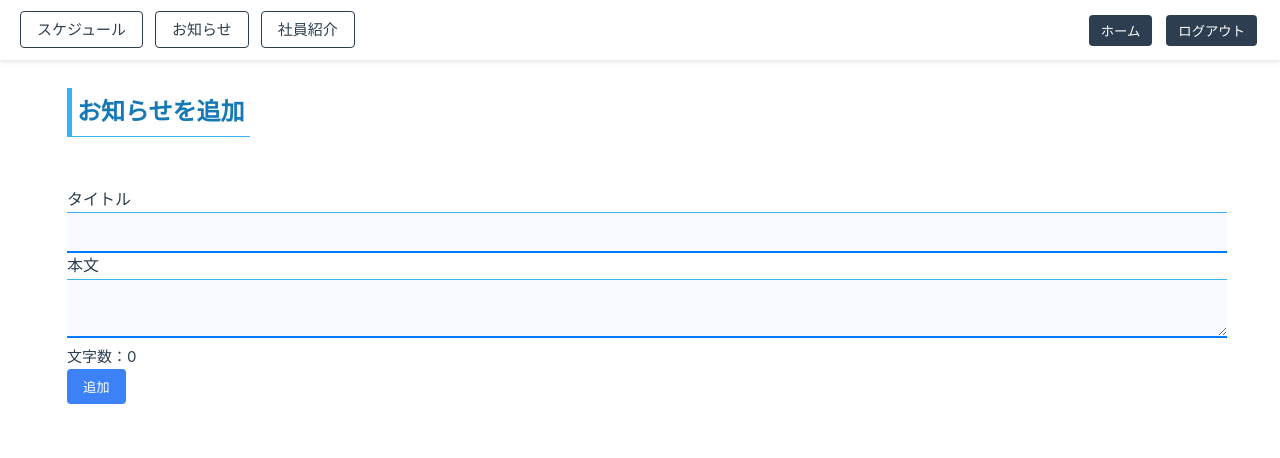
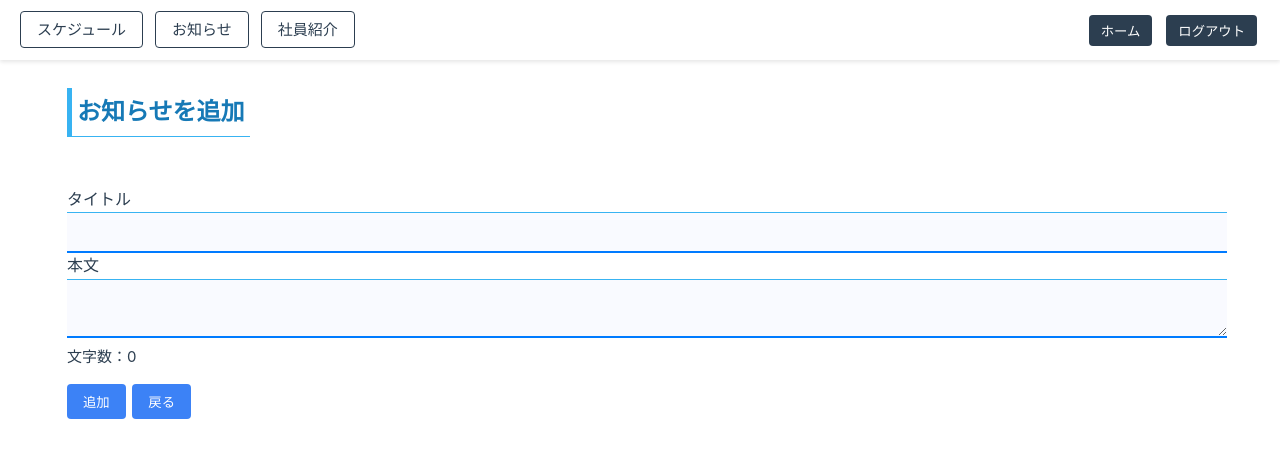
Before and after one commit to username123-debug/office-front, a Vue app: page /addnotice in a window 1280 px wide. Shown: the top 458 px of the page. Built offline with nearby package versions, Linux system fonts and the light colour scheme.

Commit message:
お知らせ追加ページに戻るボタンを追加

```diff
--- a/src/views/Notice/NoticeAddView.vue
+++ b/src/views/Notice/NoticeAddView.vue
@@ -45,7 +45,10 @@
   <textarea v-model="data.body"></textarea>
   <p class="length">文字数：{{ data.body.length }}</p>
 
-  <button @click="addNotice">追加</button>
+    <div class="button-group">
+      <button @click="addNotice">追加</button>
+      <button @click="router.push('/notice')" type="button">戻る</button>
+    </div>
 </div>
 </template>
 
@@ -118,4 +121,13 @@
   box-sizing: border-box;
   padding: 0.5em 1em 2em !important;
 }
+.button-group {
+  margin-top: 1em;
+  display: flex;
+}
+
+.button-group button + button {
+  margin-left: 0.5em;
+}
+
 </style>
```
